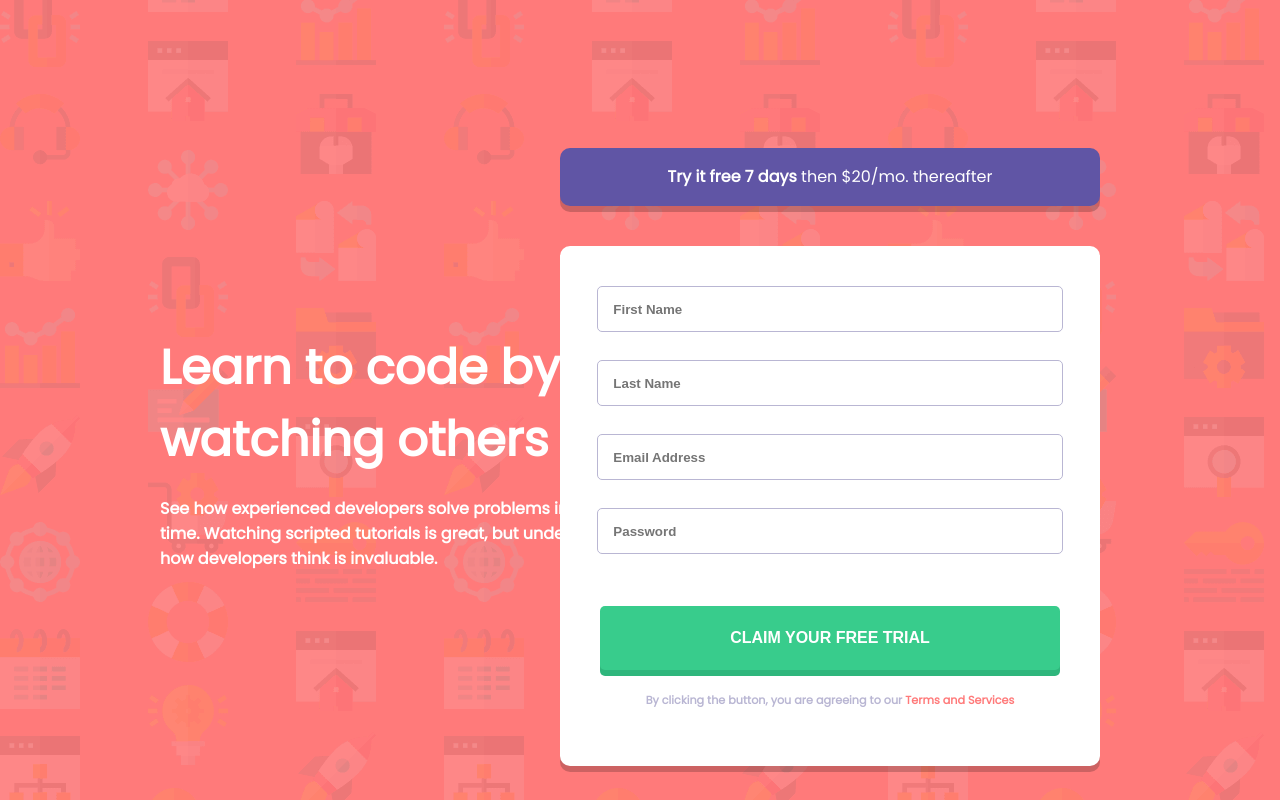
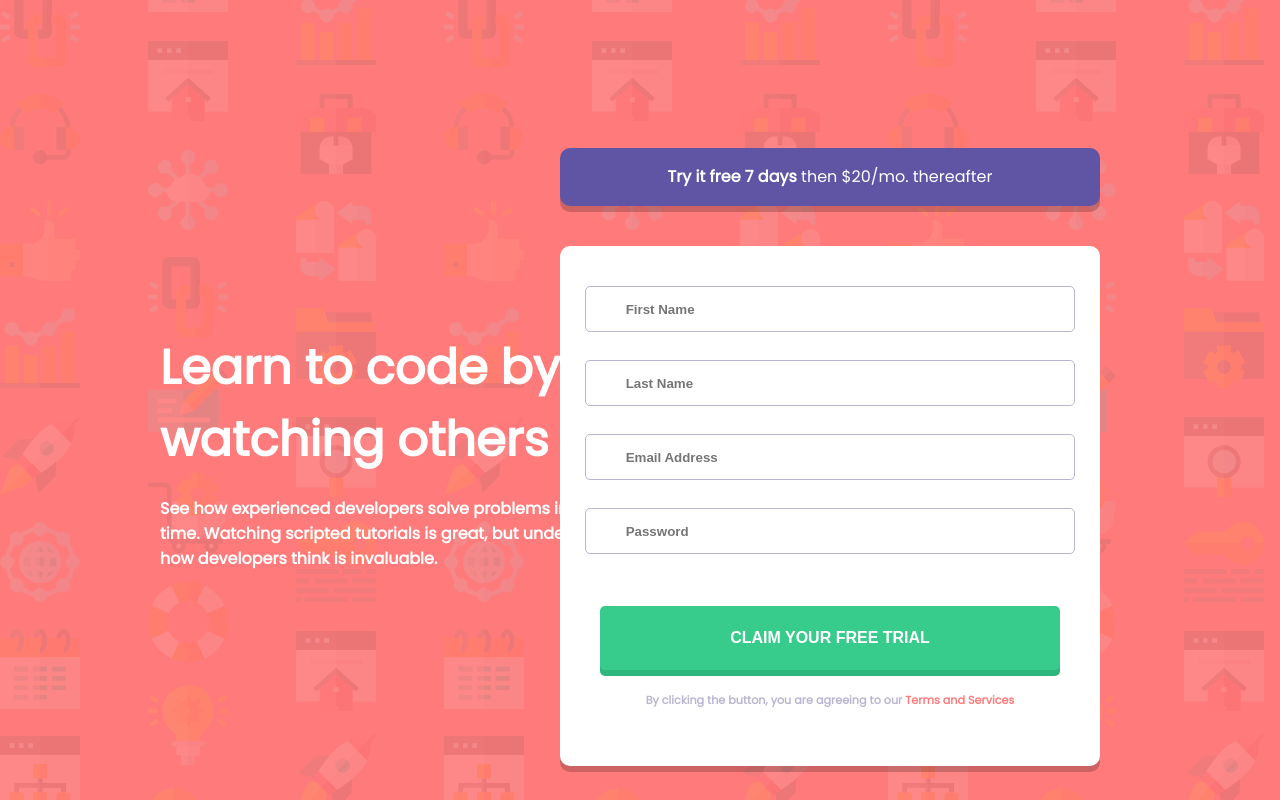
Before and after one commit to alefuedev/signup-form-mockup, a plain HTML site: page index.html in a window 1280 px wide. Shown: the top 800 px of the page. Drawn offline with Linux system fonts and the light colour scheme.

Commit message:
Add padding left to the input

```diff
--- a/styles/1440.css
+++ b/styles/1440.css
@@ -56,17 +56,6 @@ p {
 	color: white;
 }
 
-input:nth-child(1) {
-	margin-top: 40px;
-}
-
-input:nth-child(2) {
-	margin-top: 40px;
-}
-input:nth-child(10) {
-	margin-top: 28px;
-}
-
 input {
 	border-radius: 5px;
 	border: 1px solid hsl(246, 25%, 77%);
@@ -79,11 +68,24 @@ input {
 	height: 42px;
 	margin: 0 auto;
 	width: 460px;
+	padding-left: 2em;
+}
+
+input:nth-child(1) {
+	margin-top: 40px;
+}
+
+input:nth-child(2) {
+	margin-top: 40px;
+}
+input:nth-child(10) {
+	margin-top: 28px;
 }
 
 input:hover {
 	border-color: black;
 }
+
 .error {
 	color: hsl(0, 100%, 74%);
 	font-size: 0.5em !important;
--- a/styles/375.css
+++ b/styles/375.css
@@ -52,6 +52,7 @@ input {
 	color: hsl(249, 10%, 26%);
 	font-weight: 700;
 	height: 50px;
+	padding-left: 1em;
 	width: 270px;
 }
 
@@ -62,6 +63,7 @@ input:nth-child(7) {
 input:nth-child(11) {
 	margin-top: -6px !important;
 }
+
 .error {
 	border: 2px error black;
 	color: hsl(0, 100%, 74%);
```
